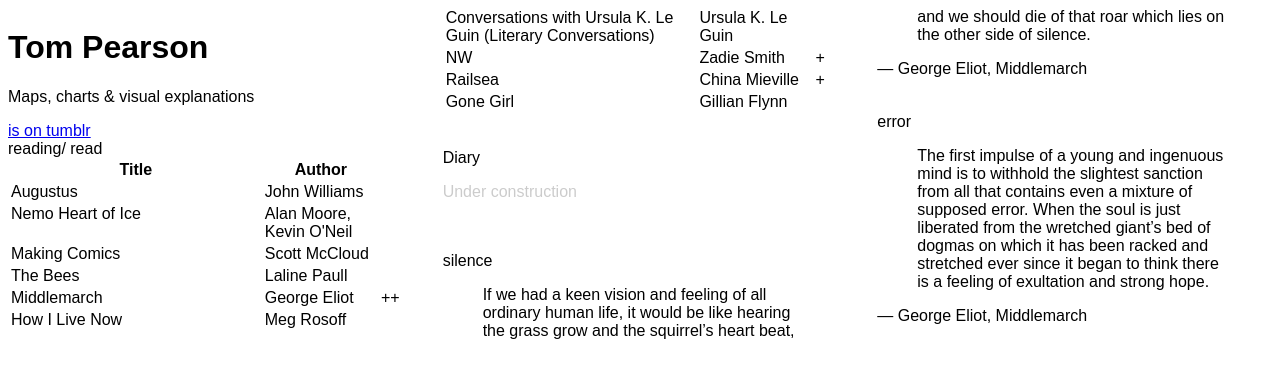
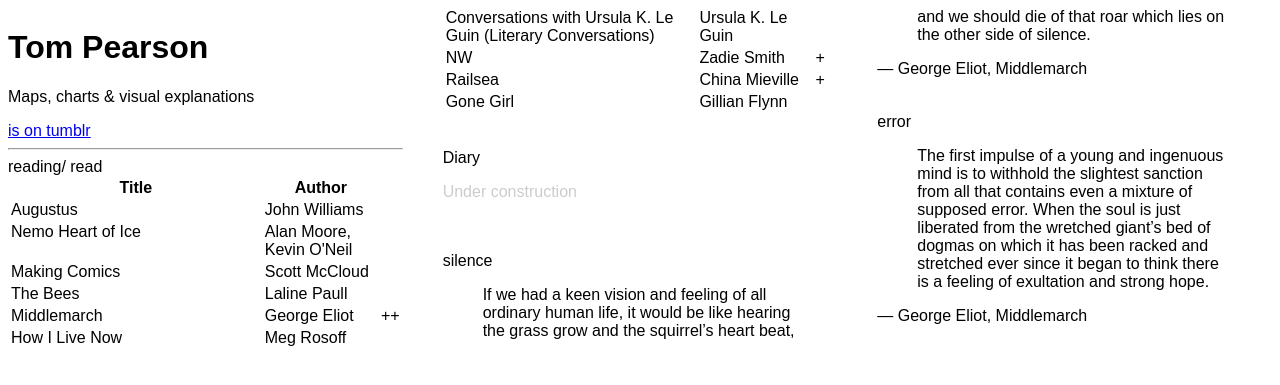
Before and after one commit to tomgp/tomgp.github.io, a Jekyll site: the page built from index.md, in a window 1280 px wide. Shown: the top 385 px of the page. Built offline with Jekyll 4.4.1, drawn with Linux system fonts in a browser that asks for light colours.

```diff
--- a/_layouts/index.html
+++ b/_layouts/index.html
@@ -4,7 +4,7 @@
   Maps, charts &amp; visual explanations
 </p>
 <a href="http://blog.toffeemilkshake.co.uk">is on tumblr</a>
-
+<hr>
 {% for post in site.posts %}
 <section class="{{ post.layout }}" data-location="{{ post.csv }}" data-decorator="{{ post.decorator }}">
   {{ post.title }}
--- a/data/books.csv
+++ b/data/books.csv
@@ -231,7 +231,7 @@
 "Special Topics in Calamity Physics","Marisha Pessl","","2014-08-05",,
 "A Sting In The Tale","Dave Goulson","","2014-08-07",,
 "Making Comics","Scott McCloud","","2014-08-08",,
-"Alice Oswald","Memorial","","2014-08-09",,
+"Memorial","Alice Oswald","","2014-08-09",,
 "84 Charing Cross Road","Helene Hanff","","2014-08-13",,
 "Three","Kieron Gillen,Ryan Kelly,Jordie Bellaire","","2014-08-14",,
 "Nemo Heart of Ice","Alan Moore, Kevin O'Neil","","2014-08-15",,
```
